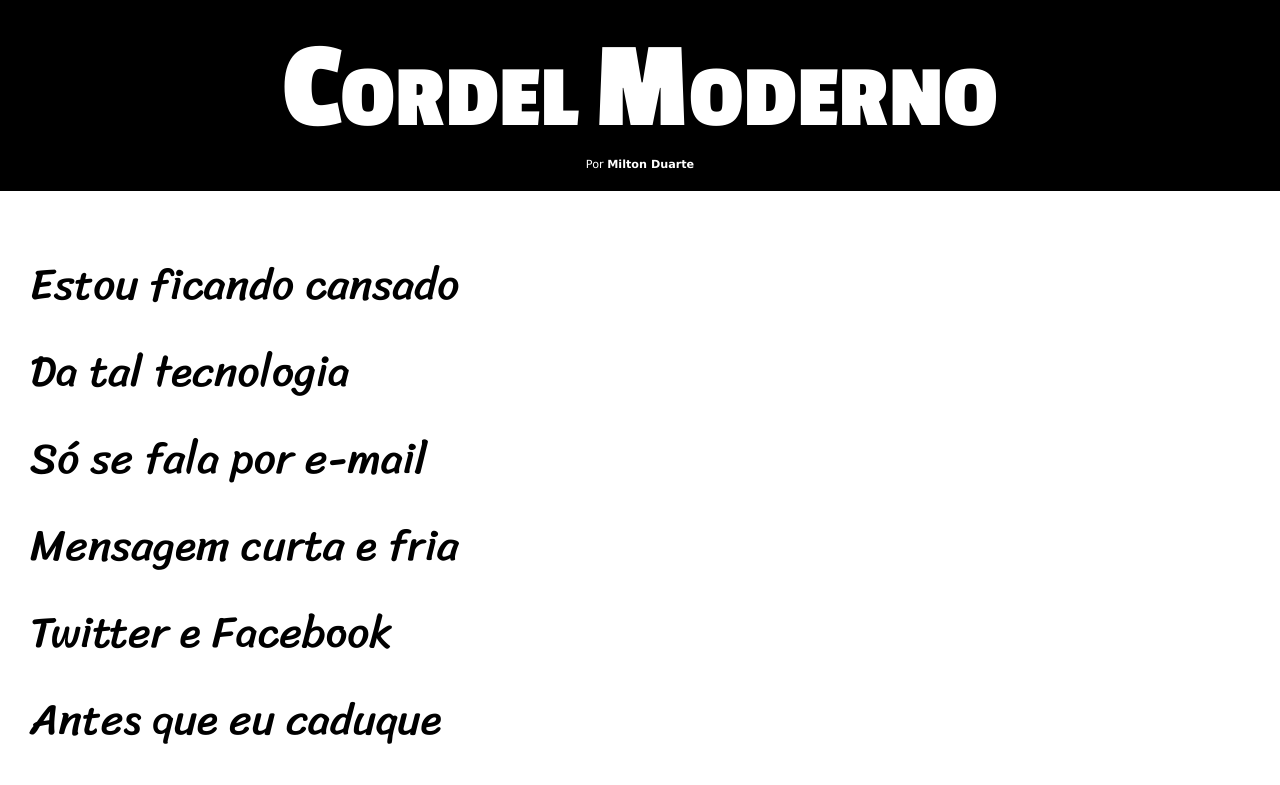
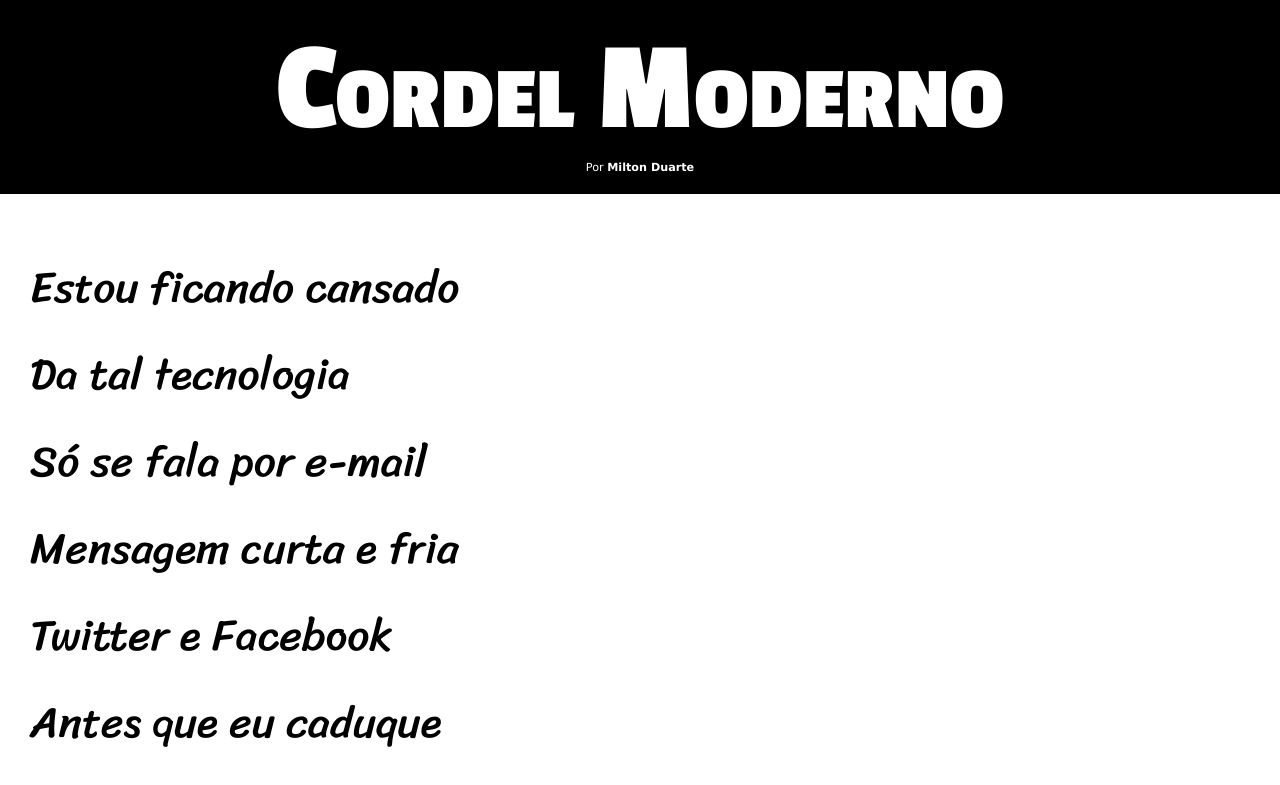
Before and after one commit to fefMoura/Cordel-Moderno, a plain HTML site: page index.html in a window 1280 px wide. Shown: the top 785 px of the page. Drawn offline with Linux system fonts and the light colour scheme.

Commit message:
fix: Tamanho das letras no h1 do titulo
Eu estava usando uma tecnica com <?span> para definir um id e deixar as letras especificas com um tamanho. Porém é mais eficiente utilizar font-variant: small-caps, que reproduz o mesmo de maneira mais simples

```diff
--- a/index.html
+++ b/index.html
@@ -14,8 +14,7 @@
 
     <header>
         <h1>
-            <span id="letramaior">C</span>ORDEL
-            <span id="letramaior">M</span>ODERNO
+            Cordel Moderno
         </h1>
         <p>Por
             <strong>
--- a/styles.css
+++ b/styles.css
@@ -12,6 +12,7 @@
             margin: 0px;
         }
         body{
+            max-height: 100vh;
             background-color: white;
         }
 
@@ -23,9 +24,12 @@
         }
         header h1{
             font-family: var(--fonte2);
-            font-size: 7vw;
+            font-size: 10vw;
             color: white;
             text-align: center;
+            font-variant: small-caps;
+            /* Basicamente, resumiu a gambiarrra que eu fiz, de encapsular as letras
+            C e M como <?span> e depois aumentar o tamanho. */
         }
         header p{
             font-family: var(--fonte1);
@@ -84,9 +88,7 @@
             background-image: url(imagens/background002.jpg);
         }
 
-        #letramaior{
-            font-size: 1.4em;
-        }
+
 
         footer{
             text-align: center;
```
